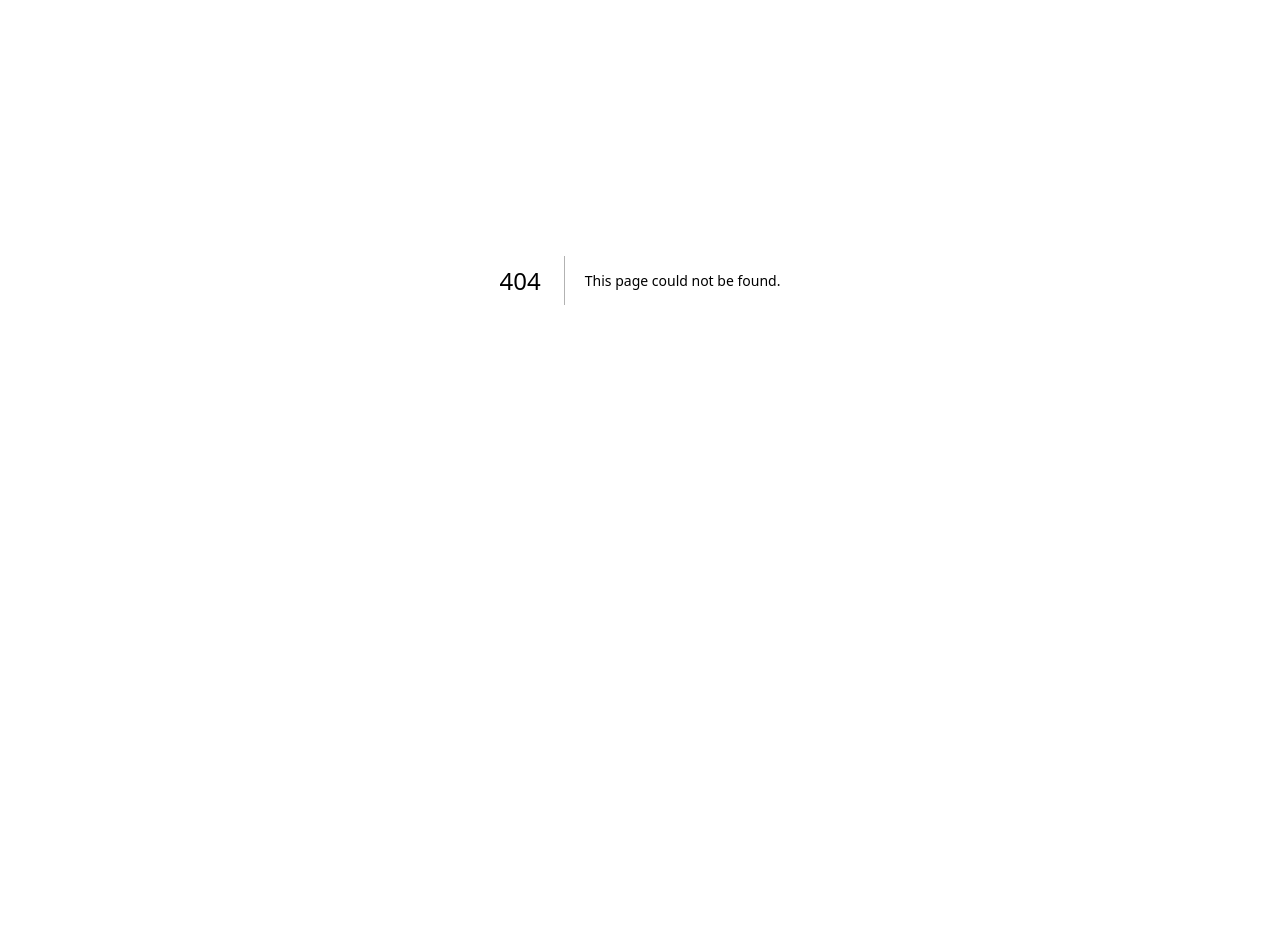
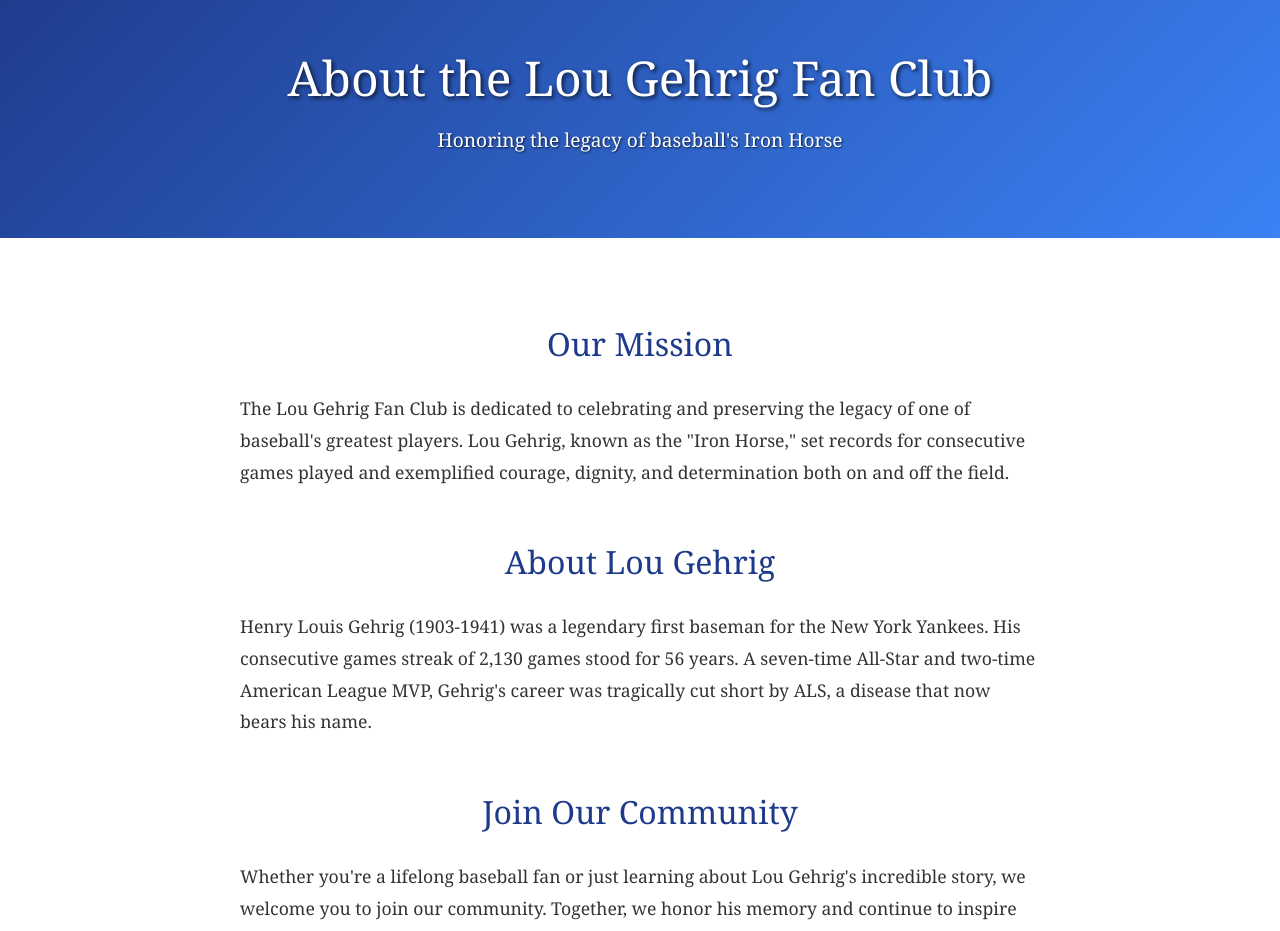
Before and after one commit to wdhunter645/lgfc-on-vercel, a Next.js app: page /about in a window 1280 px wide. Before the commit this address had no page. Shown: the part 120-1051 px from the top of the page. Before the commit the page ends 800 px from the top, so only its background shows below. Built offline with nearby package versions, Linux system fonts and the light colour scheme.

Commit message:
Add About page linked to navigation menu
Co-authored-by: wdhunter645 <203789911+wdhunter645@users.noreply.github.com>

```diff
--- /dev/null
+++ b/app/about/page.tsx
@@ -0,0 +1,44 @@
+import Header from '../components/Header';
+import Footer from '../components/Footer';
+
+export default function About() {
+  return (
+    <>
+      <Header />
+      <section className="hero">
+        <div className="hero-content">
+          <h1>About the Lou Gehrig Fan Club</h1>
+          <p>Honoring the legacy of baseball&apos;s Iron Horse</p>
+        </div>
+      </section>
+      <main className="main-content">
+        <div style={{ maxWidth: '800px', margin: '0 auto' }}>
+          <h2 className="voting-title">Our Mission</h2>
+          <p style={{ fontSize: '1.1rem', lineHeight: '1.8', marginBottom: '2rem' }}>
+            The Lou Gehrig Fan Club is dedicated to celebrating and preserving the legacy of
+            one of baseball&apos;s greatest players. Lou Gehrig, known as the &quot;Iron Horse,&quot; set
+            records for consecutive games played and exemplified courage, dignity, and
+            determination both on and off the field.
+          </p>
+
+          <h2 className="voting-title">About Lou Gehrig</h2>
+          <p style={{ fontSize: '1.1rem', lineHeight: '1.8', marginBottom: '2rem' }}>
+            Henry Louis Gehrig (1903-1941) was a legendary first baseman for the New York
+            Yankees. His consecutive games streak of 2,130 games stood for 56 years. A
+            seven-time All-Star and two-time American League MVP, Gehrig&apos;s career was
+            tragically cut short by ALS, a disease that now bears his name.
+          </p>
+
+          <h2 className="voting-title">Join Our Community</h2>
+          <p style={{ fontSize: '1.1rem', lineHeight: '1.8', marginBottom: '2rem' }}>
+            Whether you&apos;re a lifelong baseball fan or just learning about Lou Gehrig&apos;s
+            incredible story, we welcome you to join our community. Together, we honor
+            his memory and continue to inspire others with his example of perseverance
+            and grace.
+          </p>
+        </div>
+      </main>
+      <Footer />
+    </>
+  );
+}
```
